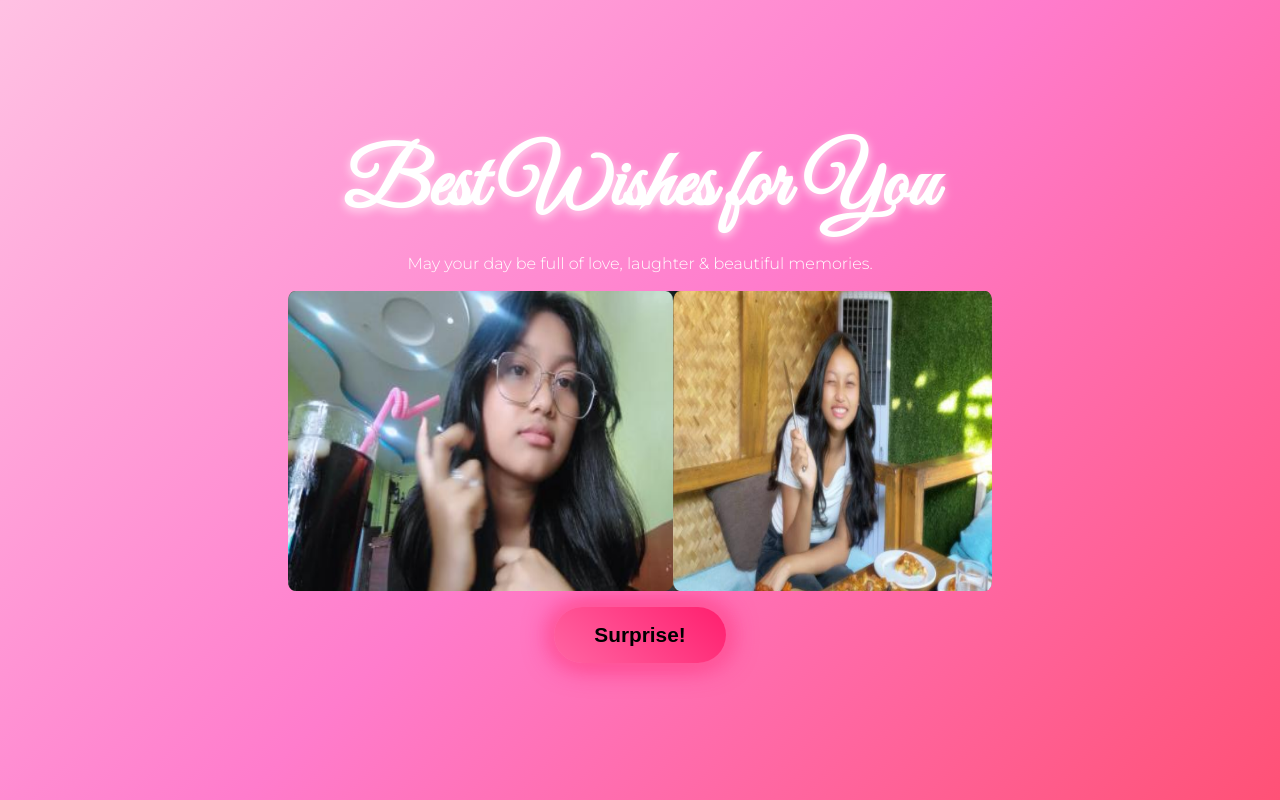
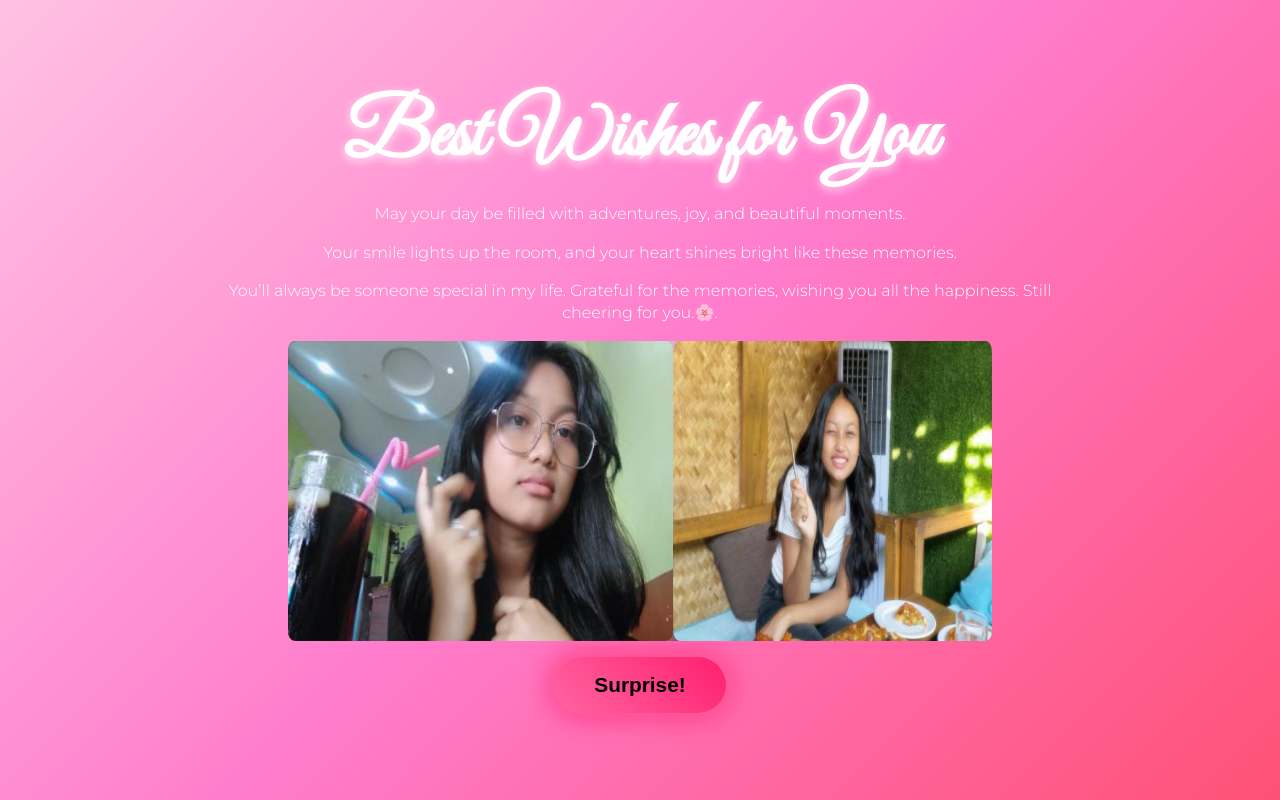
Before and after one commit to rustammto/neha, a plain HTML site: page index.html in a window 1280 px wide. Both pictures are taken after a click on the button "Let’s Start". Drawn offline with Linux system fonts and the light colour scheme.

Commit message:
Update index.html

```diff
--- a/index.html
+++ b/index.html
@@ -103,10 +103,12 @@
   <section id="step2">
     <div>
       <h1>Best Wishes for You</h1>
-      <p>May your day be full of love, laughter & beautiful memories.</p>
+      <p>May your day be filled with adventures, joy, and beautiful moments.</p>
+      <p>Your smile lights up the room, and your heart shines bright like these memories.</p>
+      <p>You’ll always be someone special in my life. Grateful for the memories, wishing you all the happiness. Still cheering for you.🌸.</p>
       <div id="carousel">
         <figure><img src="img.jpg" alt="Memory 1"></figure>
-        <figure><img src="img1.jpg" alt="Memory 2"></figure>
+        <figure><img src="img6.jpg" alt="Memory 2"></figure>
         <figure><img src="img2.jpg" alt="Memory 3"></figure>
         <figure><img src="img3.jpg" alt="Memory 4"></figure>
       </div>
```
